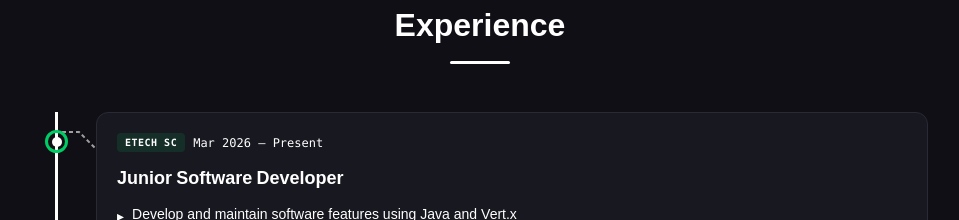
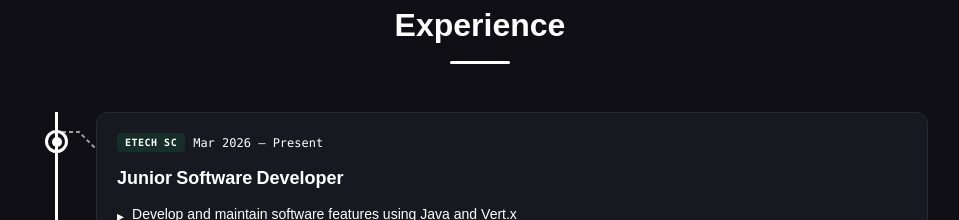
Before and after one commit to Solohater/portfolio, a Next.js app: page / in a window 1280 px wide. Shown: the part 1540-1760 px from the top of the page, without its empty margins (160-1119 px from the left). Built offline with nearby package versions, Linux system fonts and the light colour scheme; a web font is replaced by a local one.

Commit message:
style: white experience-card border in dark mode

```diff
--- a/src/app/page.jsx
+++ b/src/app/page.jsx
@@ -190,7 +190,7 @@ function ExperienceSection() {
                 {/* Commit dot on main branch */}
                 <motion.div
                   className="absolute left-[13px] top-[18px] w-[23px] h-[23px] rounded-full border-[3px] flex items-center justify-center z-10"
-                  style={{ background: 'var(--bg-alt)', borderColor: 'var(--accent)' }}
+                  style={{ background: 'var(--bg-alt)', borderColor: 'var(--accent-text)' }}
                   initial={{ scale: 0 }}
                   whileInView={{ scale: 1 }}
                   transition={{ duration: 0.3, delay: i * 0.25 + 0.2 }}
```
